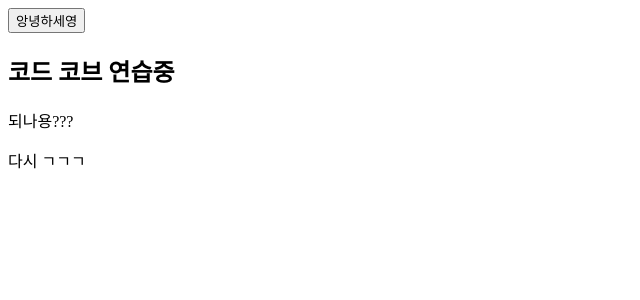
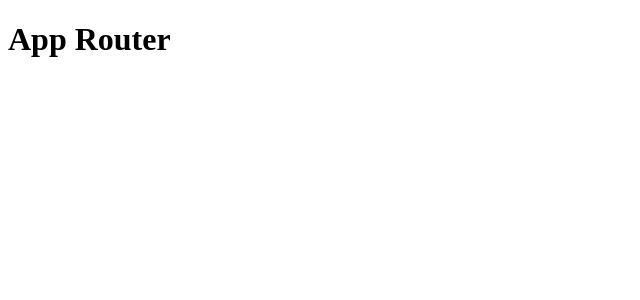
Before and after one commit to ggjiny/cicd-jest, a Next.js app: page / in a window 1280 px wide. Shown: the top 300 px of the page, without its empty margins (0-640 px from the left). Built offline with nearby package versions, Linux system fonts and the light colour scheme.

Commit message:
fix: 코드 수정

```diff
--- a/app/page.tsx
+++ b/app/page.tsx
@@ -3,12 +3,5 @@ export const metadata = {
 };
 
 export default function Page() {
-  return (
-    <div>
-      <button>앙녕하세영</button>
-      <h2>코드 코브 연습중</h2>
-      <p> 되나용???</p>
-      <p>다시 ㄱㄱㄱ</p>
-    </div>
-  );
+  return <h1>App Router</h1>;
 }
```
Also changed, not shown: app/_components/Button.tsx (added, +7 -0 lines), 1 other file (tests, documents, lock files or other folders).
